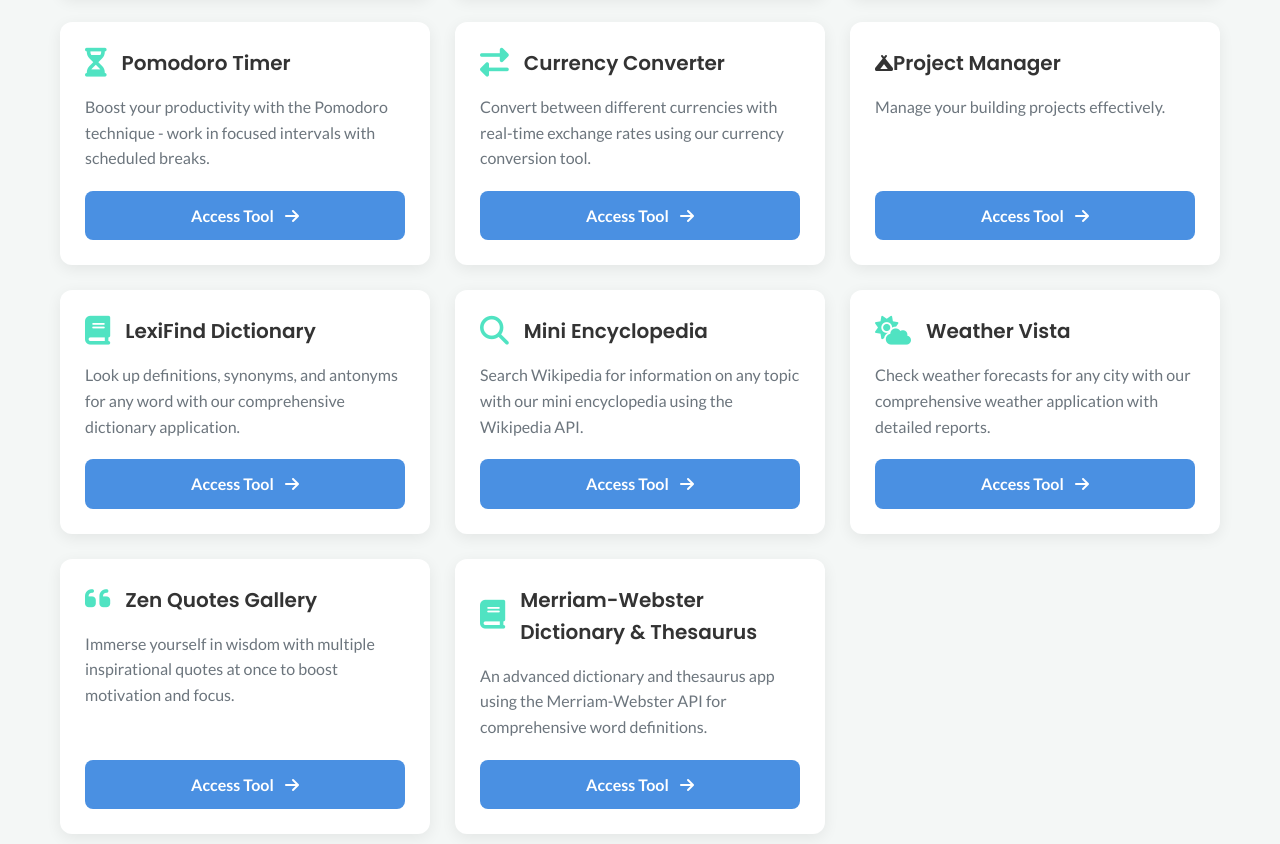
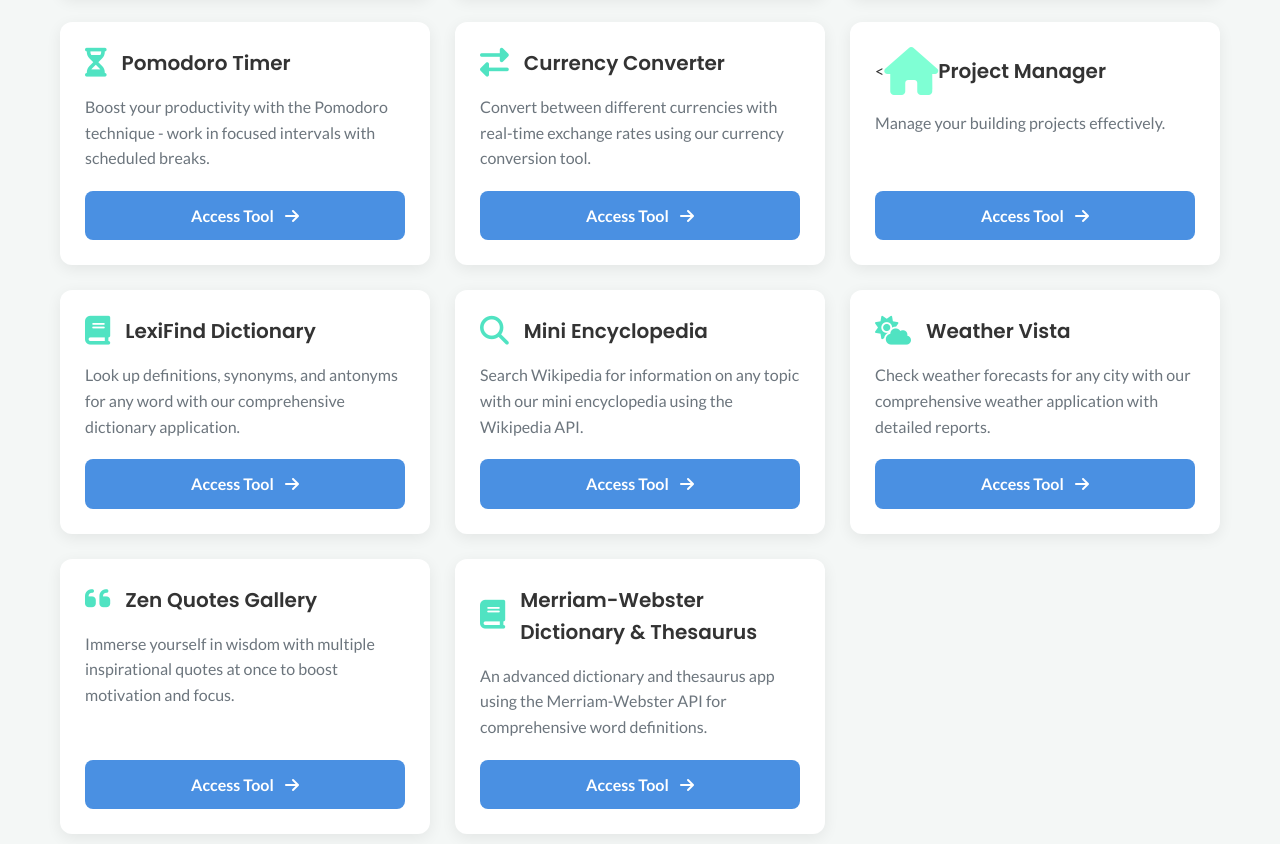
Before and after one commit to akvthampi/toolsforyou, a plain HTML site: page index.html in a window 1280 px wide. Shown: the part 895-1739 px from the top of the page. Drawn offline with Linux system fonts and the light colour scheme.

Commit message:
Update index.html

```diff
--- a/index.html
+++ b/index.html
@@ -265,7 +265,7 @@
                     <a href="CurrencyConvert.html" target="_blank" class="btn">Access Tool <i class="fas fa-arrow-right"></i></a>
                 </div>
                 <div class="tool-card">
-                    <div class="card-header"><i class="fas fa-campground"></i><h3>Project Manager</h3></div>
+                    <div class="card-header"><<i class='fas fa-home' style='font-size:48px;color:aquamarine'></i></i><h3>Project Manager</h3></div>
                     <p>Manage your building projects effectively.</p>
                     <a href="AITextSummary.html" target="_blank" class="btn">Access Tool <i class="fas fa-arrow-right"></i></a>
                 </div>
```
